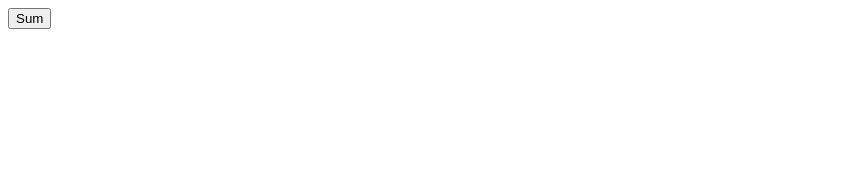
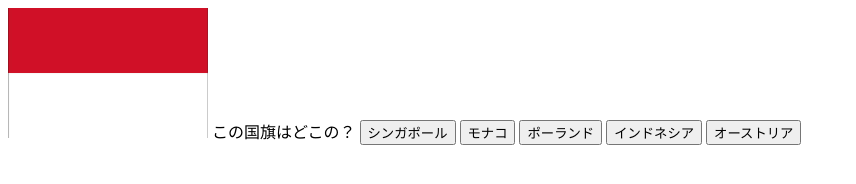
Before and after one commit to karon9/JS_practice, a plain HTML site: page index.html in a window 1280 px wide. Shown: the whole page, without its empty margins (0-856 px from the left). Drawn offline with Linux system fonts and the light colour scheme.

Commit message:
国旗当てクイズ

```diff
--- a/index.html
+++ b/index.html
@@ -11,7 +11,14 @@
 </head>
 
 <body>
-    <button onclick="showSum()">Sum</button>
+    <img src="image.jpg" alt="写真" width="200" height="130">
+    この国旗はどこの？
+    <button onclick="show()">シンガポール</button>
+    <button onclick="show1()">モナコ</button>
+    <button onclick="show2()">ポーランド</button>
+    <button onclick="show3()">インドネシア</button>
+    <button onclick="show4()">オーストリア</button>
+
 </body>
 
 </html>
--- a/main.js
+++ b/main.js
@@ -1,7 +1,15 @@
-function showSum() {
-    var num1 = 1;
-    var num2 = 2;
-    var sum = num1 + num2;
-    console.log(event);
-    alert(sum);
+function show() {
+    alert("不正解");
 }
+function show1() {
+    alert("不正解");
+}
+function show2() {
+    alert("不正解");
+}
+function show3() {
+    alert("正解");
+}
+function show4() {
+    alert("不正解");
+}
```
Also changed, not shown: image.jpg (added).
